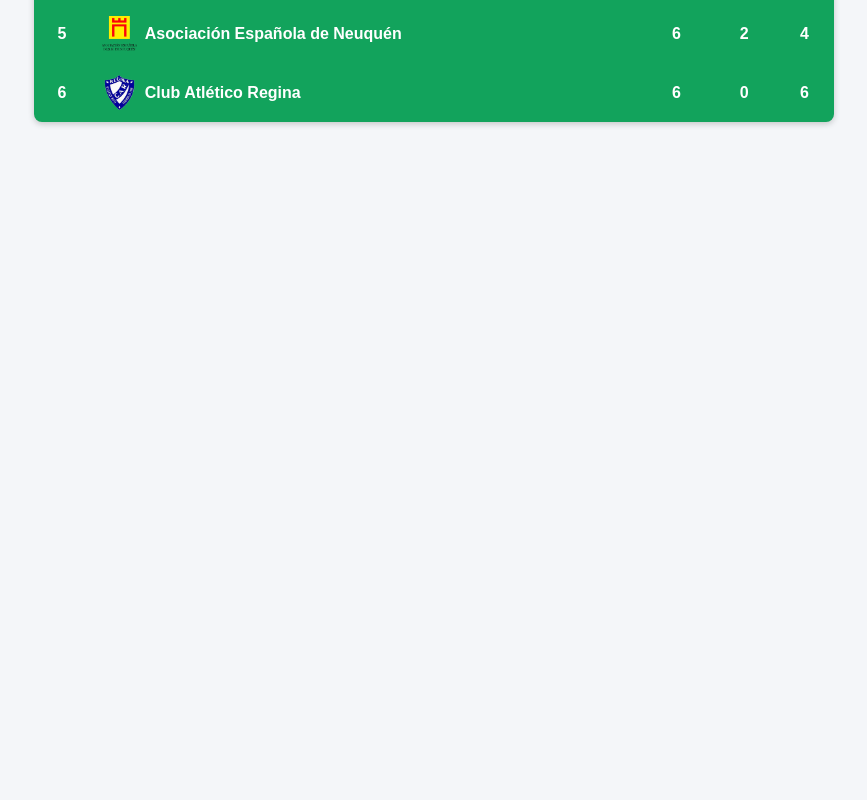
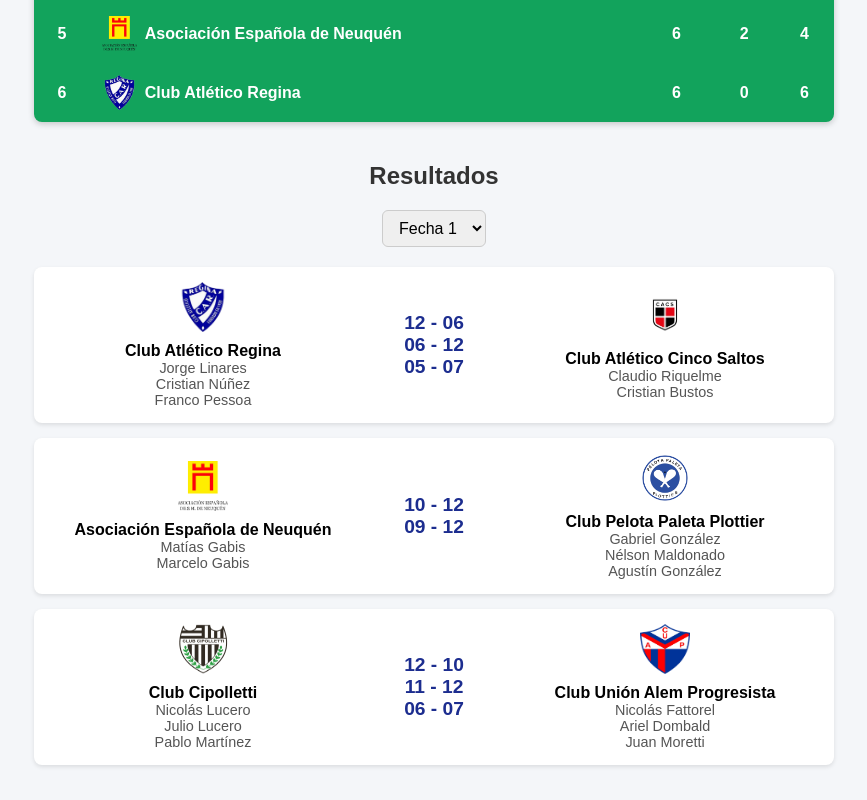
Before and after one commit to nicolasluceroag/liga-alto-valle, a plain HTML site: page index.html in a window 1280 px wide. Shown: the part 441-1241 px from the top of the page, without its empty margins (206-1073 px from the left). Before the commit the page ends 800 px from the top, so only its background shows below. Drawn offline with Linux system fonts and the light colour scheme.

Commit message:
Adición de resultados de las fechas

```diff
--- /dev/null
+++ b/app.js
@@ -0,0 +1,123 @@
+function cargarTabla(categoria, btn) {
+  document
+    .querySelectorAll(".buttons button")
+    .forEach((b) => b.classList.remove("active"));
+  btn.classList.add("active");
+
+  localStorage.setItem("ultimaCategoria", categoria);
+
+  const tablaBody = document.getElementById("tabla-body");
+  tablaBody.innerHTML = "";
+
+  posiciones[categoria].forEach((equipo) => {
+    const tr = document.createElement("tr");
+    let clasePos = "";
+    if (equipo.pos === 1) clasePos = "gold";
+    else if (equipo.pos === 2) clasePos = "silver";
+    else if (equipo.pos === 3) clasePos = "bronze";
+
+    tr.innerHTML = `
+      <td class="pos ${clasePos}">${equipo.pos}</td>
+      <td class="team"><img src="${equipo.escudo}" class="badge" /> ${equipo.equipo}</td>
+      <td>${equipo.pj}</td>
+      <td>${equipo.g}</td>
+      <td>${equipo.p}</td>
+    `;
+    tablaBody.appendChild(tr);
+  });
+
+  cargarFechas(categoria);
+}
+
+function cargarFechas(categoria) {
+  const fechasSelect = document.getElementById("fechas-select");
+  fechasSelect.innerHTML = "";
+
+  const fechas = Object.keys(resultados[categoria]);
+
+  fechas.forEach((fecha) => {
+    const option = document.createElement("option");
+    option.value = fecha;
+    option.textContent = fecha;
+    fechasSelect.appendChild(option);
+  });
+
+  if (fechas.length > 0) {
+    cargarPartidos(categoria, fechas[0]);
+  } else {
+    document.getElementById("partidos-container").innerHTML =
+      "<p>No hay partidos disponibles.</p>";
+  }
+}
+
+function cargarPartidos(categoria, fecha) {
+  const partidosContainer = document.getElementById("partidos-container");
+  partidosContainer.innerHTML = "";
+
+  const partidos = resultados[categoria][fecha];
+
+  partidos.forEach((partido) => {
+    const partidoDiv = document.createElement("div");
+    partidoDiv.classList.add("partido");
+
+    const localJugadoresHTML = partido.local.jugadores
+      .split(" / ")
+      .map((nombre) => `<div>${nombre}</div>`)
+      .join("");
+
+    const visitanteJugadoresHTML = partido.visitante.jugadores
+      .split(" / ")
+      .map((nombre) => `<div>${nombre}</div>`)
+      .join("");
+
+    const resultadoHTML = partido.resultado
+      .split(" / ")
+      .map((set) => `<div>${set}</div>`)
+      .join("");
+
+    partidoDiv.innerHTML = `
+      <div class="equipo-partido">
+          <img src="${partido.local.escudo}" class="badge-partido" />
+          <span class="nombre-equipo">${partido.local.nombre}</span>
+          <div class="jugadores">${localJugadoresHTML}</div>
+      </div>
+      <div class="resultado">
+          ${resultadoHTML}
+      </div>
+      <div class="equipo-partido">
+          <img src="${partido.visitante.escudo}" class="badge-partido" />
+          <span class="nombre-equipo">${partido.visitante.nombre}</span>
+          <div class="jugadores">${visitanteJugadoresHTML}</div>
+      </div>
+    `;
+
+    partidosContainer.appendChild(partidoDiv);
+  });
+}
+
+window.onload = () => {
+  const categoriaGuardada = localStorage.getItem("ultimaCategoria");
+
+  if (categoriaGuardada) {
+    const botonActivo = document.querySelector(
+      `button[onclick="cargarTabla('${categoriaGuardada}', this)"]`
+    );
+    if (botonActivo) {
+      cargarTabla(categoriaGuardada, botonActivo);
+    }
+  } else {
+    const primerBoton = document.querySelector(".buttons button");
+    if (primerBoton) {
+      cargarTabla("2da", primerBoton);
+    }
+  }
+
+  const fechasSelect = document.getElementById("fechas-select");
+  fechasSelect.addEventListener("change", (e) => {
+    const botonActivo = document.querySelector(".buttons button.active");
+    if (botonActivo) {
+      const categoria = botonActivo.getAttribute("onclick").match(/'(.*?)'/)[1];
+      cargarPartidos(categoria, e.target.value);
+    }
+  });
+};
--- a/index.html
+++ b/index.html
@@ -9,13 +9,11 @@
   <body>
     <div class="container">
       <h1>Tabla de posiciones</h1>
-
       <div class="buttons">
         <button onclick="cargarTabla('2da', this)">2da Categoría</button>
         <button onclick="cargarTabla('3ra', this)">3ra Categoría</button>
         <button onclick="cargarTabla('4ta', this)">4ta Categoría</button>
       </div>
-
       <div class="card">
         <table>
           <thead>
@@ -30,8 +28,16 @@
           <tbody id="tabla-body"></tbody>
         </table>
       </div>
+      <div class="partidos-section">
+        <h2>Resultados</h2>
+        <select id="fechas-select"></select>
+        <div id="partidos-container"></div>
+      </div>
     </div>
 
-    <script src="script.js"></script>
+    <script src="posiciones.js"></script>
+    <script src="resultados.js"></script>
+
+    <script src="app.js"></script>
   </body>
 </html>
--- a/script.js
+++ b/posiciones.js
@@ -1,4 +1,4 @@
-const data = {
+const posiciones = {
   "4ta": [
     {
       pos: 1,
@@ -16,7 +16,6 @@ const data = {
       p: 2,
       escudo: "escudos/CAC.png",
     },
-
     {
       pos: 1,
       equipo: "Club Atlético Regina",
@@ -25,7 +24,6 @@ const data = {
       p: 2,
       escudo: "escudos/CAR.png",
     },
-
     {
       pos: 4,
       equipo: "Club Pelota Paleta Plottier",
@@ -42,7 +40,6 @@ const data = {
       p: 4,
       escudo: "escudos/CACS.png",
     },
-
     {
       pos: 6,
       equipo: "Club Unión Alem Progresista",
@@ -153,40 +150,3 @@ const data = {
     },
   ],
 };
-
-function cargarTabla(categoria, btn) {
-  // Activar botón
-  document
-    .querySelectorAll(".buttons button")
-    .forEach((b) => b.classList.remove("active"));
-  btn.classList.add("active");
-
-  const tablaBody = document.getElementById("tabla-body");
-  tablaBody.innerHTML = "";
-
-  data[categoria].forEach((equipo) => {
-    const tr = document.createElement("tr");
-
-    // Asignar clase según la posición
-    let clasePos = "";
-    if (equipo.pos === 1) clasePos = "gold";
-    else if (equipo.pos === 2) clasePos = "silver";
-    else if (equipo.pos === 3) clasePos = "bronze";
-
-    tr.innerHTML = `
-      <td class="pos ${clasePos}">${equipo.pos}</td>
-      <td class="team"><img src="${equipo.escudo}" class="badge" /> ${equipo.equipo}</td>
-      <td>${equipo.pj}</td>
-      <td>${equipo.g}</td>
-      <td>${equipo.p}</td>
-    `;
-
-    tablaBody.appendChild(tr);
-  });
-}
-
-// Cargar por defecto la 2da al inicio
-window.onload = () => {
-  const primerBoton = document.querySelector(".buttons button");
-  cargarTabla("2da", primerBoton);
-};
--- /dev/null
+++ b/resultados.js
@@ -0,0 +1,134 @@
+const resultados = {
+  "4ta": {
+    "Fecha 1": [
+      {
+        local: {
+          nombre: "Club Atlético Regina",
+          escudo: "escudos/CAR.png",
+          jugadores: "Marco Picotti / Juan Jose Harmsen / Adrián Pessoa",
+        },
+        visitante: {
+          nombre: "Club Atlético Cinco Saltos",
+          escudo: "escudos/CACS.png",
+          jugadores: "Juan Nievas / Ricardo Wechsler",
+        },
+        resultado: "12 - 07 / 12 - 07",
+      },
+      {
+        local: {
+          nombre: "Asociación Española de Neuquén",
+          escudo: "escudos/AEN.png",
+          jugadores: "Darío Jerez / Selem Safar",
+        },
+        visitante: {
+          nombre: "Club Pelota Paleta Plottier",
+          escudo: "escudos/PPP.png",
+          jugadores: "Federico Mazzanti / Gustavo Torresín",
+        },
+        resultado: "12 - 10 / 12 - 05",
+      },
+
+      {
+        local: {
+          nombre: "Club Cipolletti",
+          escudo: "escudos/CAC.png",
+          jugadores: "Carlos Bravo / Jorge Pirotta / Sergio Lúpica",
+        },
+        visitante: {
+          nombre: "Club Unión Alem Progresista",
+          escudo: "escudos/CUAP.png",
+          jugadores: "Juan Castro / Joaquín Villalba / Federico Palma",
+        },
+        resultado: "12 - 03 / 12 - 01",
+      },
+    ],
+  },
+  "3ra": {
+    "Fecha 1": [
+      {
+        local: {
+          nombre: "Club Atlético Regina",
+          escudo: "escudos/CAR.png",
+          jugadores: "Franco Pessoa / Miguel Rueda / Claudio Picotti",
+        },
+        visitante: {
+          nombre: "Club Atlético Cinco Saltos",
+          escudo: "escudos/CACS.png",
+          jugadores: "Lucas Jorquera / José Luis Sánchez / Diego Fattorel",
+        },
+        resultado: "08 - 12 / 08 - 12",
+      },
+      {
+        local: {
+          nombre: "Asociación Española de Neuquén",
+          escudo: "escudos/AEN.png",
+          jugadores: "Gino Janavel / Nicolás Jara Lozano / Marcelo Gabis",
+        },
+        visitante: {
+          nombre: "Club Pelota Paleta Plottier",
+          escudo: "escudos/PPP.png",
+          jugadores: "Roberto Rezzonico / Mauro Coluccio",
+        },
+        resultado: "11 - 12 / 11 - 12",
+      },
+
+      {
+        local: {
+          nombre: "Club Cipolletti",
+          escudo: "escudos/CAC.png",
+          jugadores: "Emiliano Rodríguez / Federico Calaio / Jorge Calaio",
+        },
+        visitante: {
+          nombre: "Club Unión Alem Progresista",
+          escudo: "escudos/CUAP.png",
+          jugadores: "Juan Lundgwist / Juan Moretti / Juan Castro",
+        },
+        resultado: "12 - 11 / 11 - 12 / 04 - 07",
+      },
+    ],
+  },
+  "2da": {
+    "Fecha 1": [
+      {
+        local: {
+          nombre: "Club Atlético Regina",
+          escudo: "escudos/CAR.png",
+          jugadores: "Jorge Linares / Cristian Núñez / Franco Pessoa",
+        },
+        visitante: {
+          nombre: "Club Atlético Cinco Saltos",
+          escudo: "escudos/CACS.png",
+          jugadores: "Claudio Riquelme / Cristian Bustos",
+        },
+        resultado: "12 - 06 / 06 - 12 / 05 - 07",
+      },
+      {
+        local: {
+          nombre: "Asociación Española de Neuquén",
+          escudo: "escudos/AEN.png",
+          jugadores: "Matías Gabis / Marcelo Gabis",
+        },
+        visitante: {
+          nombre: "Club Pelota Paleta Plottier",
+          escudo: "escudos/PPP.png",
+          jugadores: "Gabriel González / Nélson Maldonado / Agustín González",
+        },
+        resultado: "10 - 12 / 09 - 12",
+      },
+
+      {
+        local: {
+          nombre: "Club Cipolletti",
+          escudo: "escudos/CAC.png",
+          jugadores: "Nicolás Lucero / Julio Lucero / Pablo Martínez",
+        },
+        visitante: {
+          nombre: "Club Unión Alem Progresista",
+          escudo: "escudos/CUAP.png",
+          jugadores: "Nicolás Fattorel / Ariel Dombald / Juan Moretti",
+        },
+        resultado: "12 - 10 / 11 - 12 / 06 - 07",
+      },
+    ],
+  },
+};
--- a/styles.css
+++ b/styles.css
@@ -12,6 +12,12 @@ body {
 }
 
 h1 {
+  margin-bottom: 20px;
+  color: #333;
+}
+
+h2 {
+  margin-top: 40px;
   margin-bottom: 20px;
   color: #333;
 }
@@ -100,3 +106,56 @@ td:not(.team) {
   color: #cd7f32;
   font-weight: bold;
 }
+
+/* Estilos para la sección de partidos */
+.partidos-section {
+  margin-top: 30px;
+}
+
+#fechas-select {
+  padding: 8px 12px;
+  border-radius: 6px;
+  border: 1px solid #ccc;
+  margin-bottom: 20px;
+  font-size: 16px;
+}
+
+.partido {
+  display: flex;
+  align-items: center;
+  justify-content: space-between;
+  background-color: white;
+  padding: 15px;
+  border-radius: 8px;
+  box-shadow: 0 2px 4px rgba(0, 0, 0, 0.1);
+  margin-bottom: 15px;
+}
+
+.equipo-partido {
+  display: flex;
+  flex-direction: column;
+  align-items: center;
+  width: 40%;
+}
+
+.badge-partido {
+  width: 50px;
+  height: 50px;
+  margin-bottom: 10px;
+}
+
+.nombre-equipo {
+  font-weight: bold;
+  font-size: 1em;
+}
+
+.jugadores {
+  font-size: 0.9em;
+  color: #555;
+}
+
+.resultado {
+  font-weight: bold;
+  font-size: 1.2em;
+  color: #1c2d8f;
+}
```
Also changed, not shown: 1 other file.
